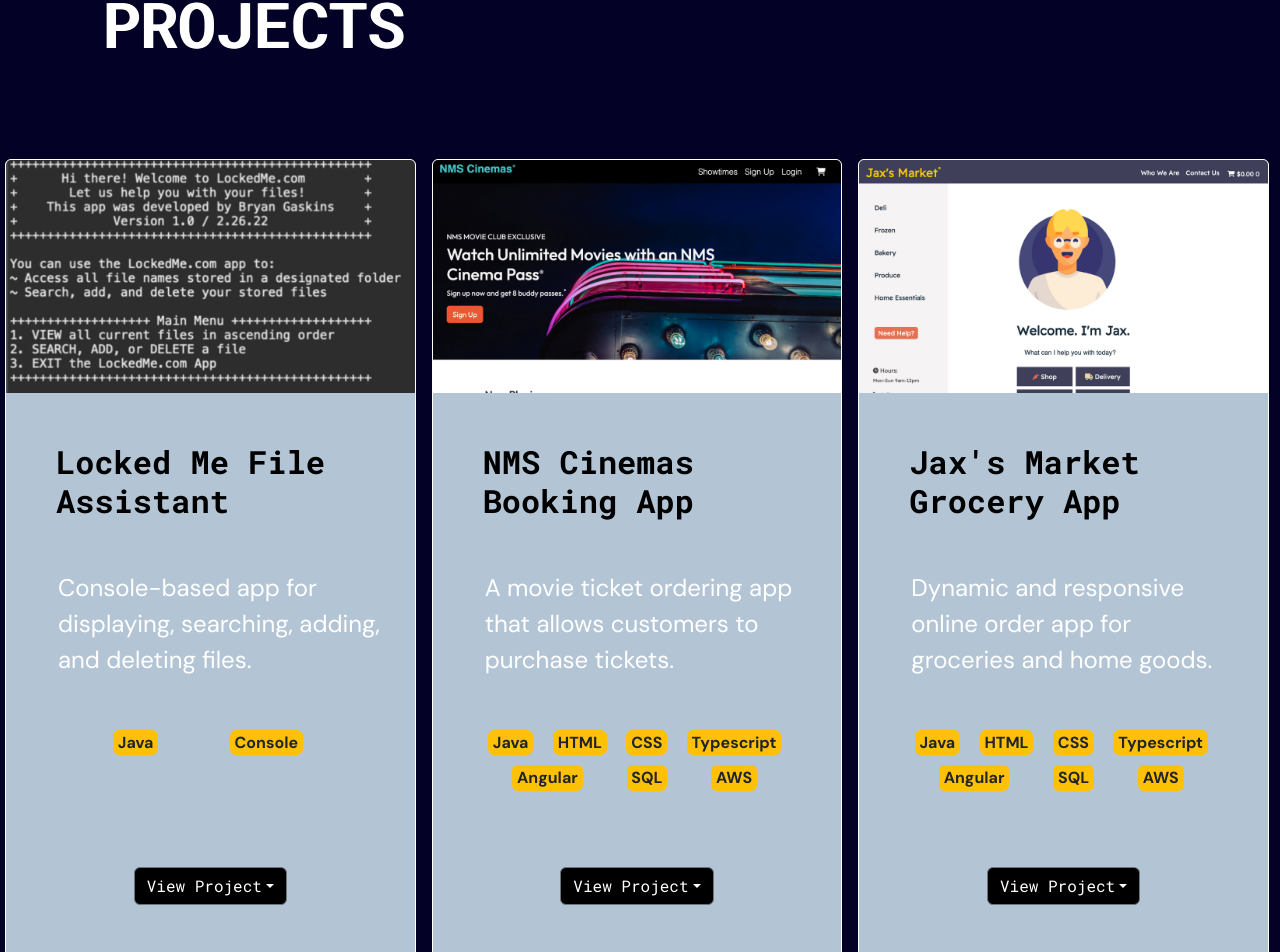
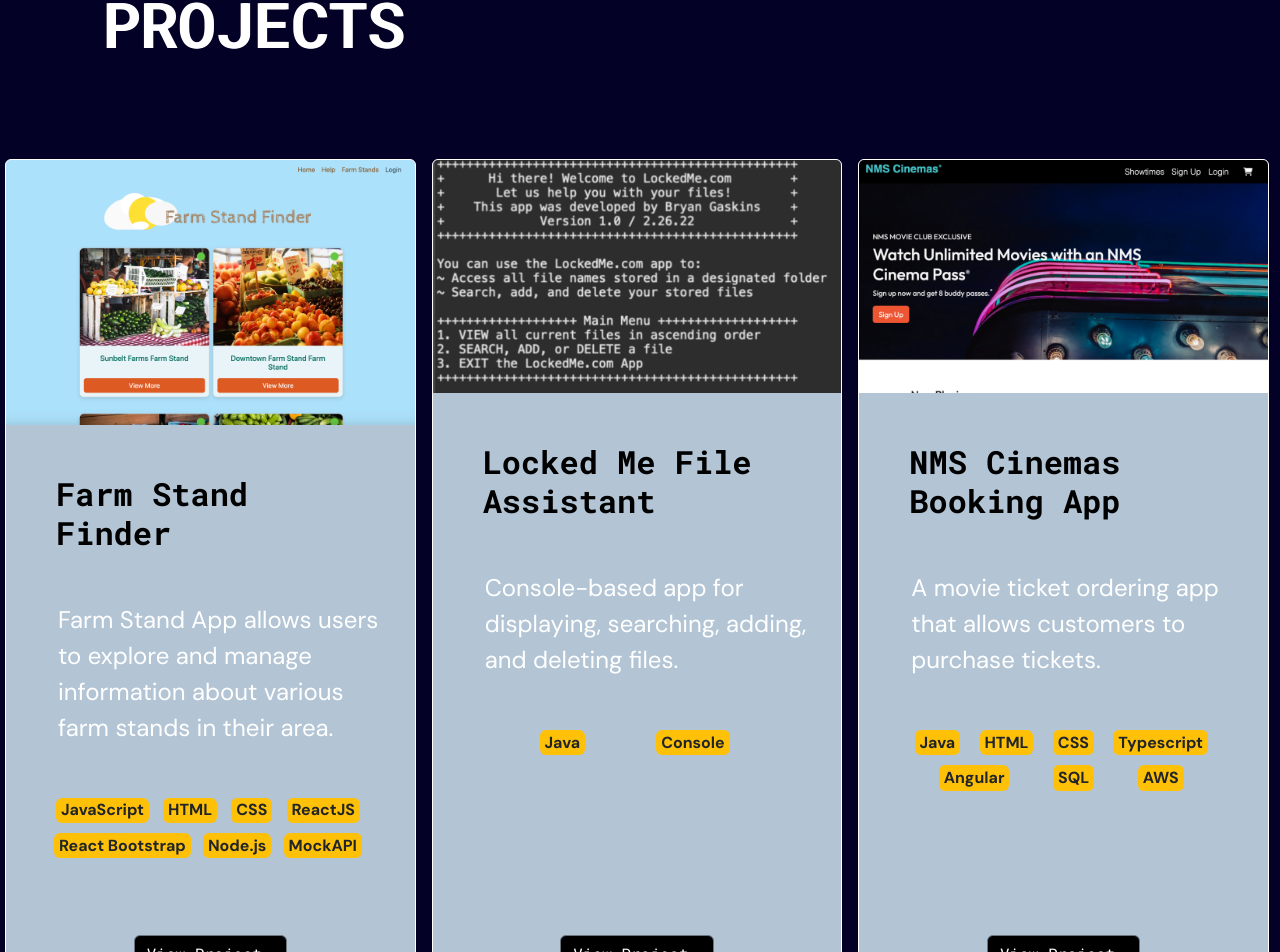
Before and after one commit to bgaskins/web_portfolio, a React (Create React App) app: page / in a window 1280 px wide. Shown: the part 1495-2447 px from the top of the page. Built offline with nearby package versions, Linux system fonts and the light colour scheme.

Commit message:
added new project

```diff
--- a/src/components/Projects/Projects.js
+++ b/src/components/Projects/Projects.js
@@ -1,35 +1,79 @@
 import React, { Component } from "react";
-import './Projects.css';
+import "./Projects.css";
 
 class Projects extends Component {
   render() {
     return (
-
-        <div className="container-fluid">
+      <div className="container-fluid">
         <div className="projects">
           <h3 id="project-header">PROJECTS</h3>
           <div className="row">
-
             {/* Card 1 */}
             <div className="col-sm-4 p-2">
               <div className="card h-100">
-                <img src="./assets/lockedme.png" className="card-img-top" alt="Locked Me" />
-                <div className="card-body d-flex flex-column" id="bubble-background">
-                  <h5 className="card-title">Locked Me File Assistant</h5>
-                  <p className="card-text">Console-based app for displaying, searching, adding, and deleting files.</p>
+                <img
+                  src="./assets/FarmStandFinder.png"
+                  className="card-img-top"
+                  alt="Jax's Market"
+                />
+                <div
+                  className="card-body d-flex flex-column"
+                  id="bubble-background"
+                >
+                  <h5 className="card-title">Farm Stand Finder</h5>
+                  <p className="card-text">
+                    Farm Stand App allows users to explore and manage
+                    information about various farm stands in their area.
+                  </p>
                   <ul className="list-group list-group-flush">
                     <li className="list-group-item" id="bubbles">
-                      <span className="badge bg-warning text-dark">Java</span>
-                      <span className="badge bg-warning text-dark">Console</span>
+                      <span className="badge bg-warning text-dark">
+                        JavaScript
+                      </span>
+                      <span className="badge bg-warning text-dark">HTML</span>
+                      <span className="badge bg-warning text-dark">CSS</span>
+                      <span className="badge bg-warning text-dark">
+                        ReactJS
+                      </span>
+                      <span className="badge bg-warning text-dark">
+                        React Bootstrap
+                      </span>
+                      <span className="badge bg-warning text-dark">
+                        Node.js
+                      </span>
+                      <span className="badge bg-warning text-dark">
+                        MockAPI
+                      </span>
                     </li>
                   </ul>
                   <div className="card-buttons mt-auto">
                     <div className="dropdown">
-                      <button className="btn btn-secondary dropdown-toggle" type="button" id="dropdownMenuButton" data-bs-toggle="dropdown" aria-haspopup="true" aria-expanded="false">
+                      <button
+                        className="btn btn-secondary dropdown-toggle"
+                        type="button"
+                        id="dropdownMenuButton"
+                        data-bs-toggle="dropdown"
+                        aria-haspopup="true"
+                        aria-expanded="false"
+                      >
                         View Project
                       </button>
-                      <div className="dropdown-menu" aria-labelledby="dropdownMenuButton">
-                        <a className="dropdown-item" href="https://github.com/bgaskins/locked_me">Backend</a>
+                      <div
+                        className="dropdown-menu"
+                        aria-labelledby="dropdownMenuButton"
+                      >
+                        <a
+                          className="dropdown-item"
+                          href="https://farm-stand-finder.vercel.app"
+                        >
+                          Live Demo
+                        </a>
+                        <a
+                          className="dropdown-item"
+                          href="https://github.com/bgaskins/final_proj_unit_sixteen"
+                        >
+                          GitHub
+                        </a>
                       </div>
                     </div>
                   </div>
@@ -40,29 +84,50 @@
             {/* Card 2 */}
             <div className="col-sm-4 p-2">
               <div className="card h-100">
-                <img src="./assets/nms-preview.png" className="card-img-top" alt="NMS Cinemas" />
-                <div className="card-body d-flex flex-column" id="bubble-background">
-                  <h5 className="card-title">NMS Cinemas Booking App</h5>
-                  <p className="card-text">A movie ticket ordering app that allows customers to purchase tickets.</p>
-                  <ul className="list-group list-group-flush h-80">
+                <img
+                  src="./assets/lockedme.png"
+                  className="card-img-top"
+                  alt="Locked Me"
+                />
+                <div
+                  className="card-body d-flex flex-column"
+                  id="bubble-background"
+                >
+                  <h5 className="card-title">Locked Me File Assistant</h5>
+                  <p className="card-text">
+                    Console-based app for displaying, searching, adding, and
+                    deleting files.
+                  </p>
+                  <ul className="list-group list-group-flush">
                     <li className="list-group-item" id="bubbles">
                       <span className="badge bg-warning text-dark">Java</span>
-                      <span className="badge bg-warning text-dark">HTML</span>
-                      <span className="badge bg-warning text-dark">CSS</span>
-                      <span className="badge bg-warning text-dark">Typescript</span>
-                      <span className="badge bg-warning text-dark">Angular</span>
-                      <span className="badge bg-warning text-dark">SQL</span>
-                      <span className="badge bg-warning text-dark">AWS</span>
+                      <span className="badge bg-warning text-dark">
+                        Console
+                      </span>
                     </li>
                   </ul>
                   <div className="card-buttons mt-auto">
                     <div className="dropdown">
-                      <button className="btn btn-secondary dropdown-toggle" type="button" id="dropdownMenuButton" data-bs-toggle="dropdown" aria-haspopup="true" aria-expanded="false">
+                      <button
+                        className="btn btn-secondary dropdown-toggle"
+                        type="button"
+                        id="dropdownMenuButton"
+                        data-bs-toggle="dropdown"
+                        aria-haspopup="true"
+                        aria-expanded="false"
+                      >
                         View Project
                       </button>
-                      <div className="dropdown-menu" aria-labelledby="dropdownMenuButton">
-                        <a className="dropdown-item" href="https://github.com/bgaskins/nms_cinemas_frontend">Frontend</a>
-                        <a className="dropdown-item" href="https://github.com/bgaskins/nms_cinemas_backend">Backend</a>
+                      <div
+                        className="dropdown-menu"
+                        aria-labelledby="dropdownMenuButton"
+                      >
+                        <a
+                          className="dropdown-item"
+                          href="https://github.com/bgaskins/locked_me"
+                        >
+                          Backend
+                        </a>
                       </div>
                     </div>
                   </div>
@@ -73,29 +138,63 @@
             {/* Card 3 */}
             <div className="col-sm-4 p-2">
               <div className="card h-100">
-                <img src="./assets/jaxs-preview.png" className="card-img-top" alt="Jax's Market" />
-                <div className="card-body d-flex flex-column" id="bubble-background">
-                  <h5 className="card-title">Jax's Market Grocery App</h5>
-                  <p className="card-text">Dynamic and responsive online order app for groceries and home goods.</p>
-                  <ul className="list-group list-group-flush">
+                <img
+                  src="./assets/nms-preview.png"
+                  className="card-img-top"
+                  alt="NMS Cinemas"
+                />
+                <div
+                  className="card-body d-flex flex-column"
+                  id="bubble-background"
+                >
+                  <h5 className="card-title">NMS Cinemas Booking App</h5>
+                  <p className="card-text">
+                    A movie ticket ordering app that allows customers to
+                    purchase tickets.
+                  </p>
+                  <ul className="list-group list-group-flush h-80">
                     <li className="list-group-item" id="bubbles">
                       <span className="badge bg-warning text-dark">Java</span>
                       <span className="badge bg-warning text-dark">HTML</span>
                       <span className="badge bg-warning text-dark">CSS</span>
-                      <span className="badge bg-warning text-dark">Typescript</span>
-                      <span className="badge bg-warning text-dark">Angular</span>
+                      <span className="badge bg-warning text-dark">
+                        Typescript
+                      </span>
+                      <span className="badge bg-warning text-dark">
+                        Angular
+                      </span>
                       <span className="badge bg-warning text-dark">SQL</span>
                       <span className="badge bg-warning text-dark">AWS</span>
                     </li>
                   </ul>
                   <div className="card-buttons mt-auto">
                     <div className="dropdown">
-                      <button className="btn btn-secondary dropdown-toggle" type="button" id="dropdownMenuButton" data-bs-toggle="dropdown" aria-haspopup="true" aria-expanded="false">
+                      <button
+                        className="btn btn-secondary dropdown-toggle"
+                        type="button"
+                        id="dropdownMenuButton"
+                        data-bs-toggle="dropdown"
+                        aria-haspopup="true"
+                        aria-expanded="false"
+                      >
                         View Project
                       </button>
-                      <div className="dropdown-menu" aria-labelledby="dropdownMenuButton">
-                        <a className="dropdown-item" href="https://github.com/bgaskins/jaxs_market_frontend">Frontend</a>
-                        <a className="dropdown-item" href="https://github.com/bgaskins/jaxs_market_backend">Backend</a>
+                      <div
+                        className="dropdown-menu"
+                        aria-labelledby="dropdownMenuButton"
+                      >
+                        <a
+                          className="dropdown-item"
+                          href="https://github.com/bgaskins/nms_cinemas_frontend"
+                        >
+                          Frontend
+                        </a>
+                        <a
+                          className="dropdown-item"
+                          href="https://github.com/bgaskins/nms_cinemas_backend"
+                        >
+                          Backend
+                        </a>
                       </div>
                     </div>
                   </div>
@@ -103,6 +202,72 @@
               </div>
             </div>
 
+            {/* Card 4 */}
+            <div className="col-sm-4 p-2">
+              <div className="card h-100">
+                <img
+                  src="./assets/jaxs-preview.png"
+                  className="card-img-top"
+                  alt="Jax's Market"
+                />
+                <div
+                  className="card-body d-flex flex-column"
+                  id="bubble-background"
+                >
+                  <h5 className="card-title">Jax's Market Grocery App</h5>
+                  <p className="card-text">
+                    Dynamic and responsive online order app for groceries and
+                    home goods.
+                  </p>
+                  <ul className="list-group list-group-flush">
+                    <li className="list-group-item" id="bubbles">
+                      <span className="badge bg-warning text-dark">Java</span>
+                      <span className="badge bg-warning text-dark">HTML</span>
+                      <span className="badge bg-warning text-dark">CSS</span>
+                      <span className="badge bg-warning text-dark">
+                        Typescript
+                      </span>
+                      <span className="badge bg-warning text-dark">
+                        Angular
+                      </span>
+                      <span className="badge bg-warning text-dark">SQL</span>
+                      <span className="badge bg-warning text-dark">AWS</span>
+                    </li>
+                  </ul>
+                  <div className="card-buttons mt-auto">
+                    <div className="dropdown">
+                      <button
+                        className="btn btn-secondary dropdown-toggle"
+                        type="button"
+                        id="dropdownMenuButton"
+                        data-bs-toggle="dropdown"
+                        aria-haspopup="true"
+                        aria-expanded="false"
+                      >
+                        View Project
+                      </button>
+                      <div
+                        className="dropdown-menu"
+                        aria-labelledby="dropdownMenuButton"
+                      >
+                        <a
+                          className="dropdown-item"
+                          href="https://github.com/bgaskins/jaxs_market_frontend"
+                        >
+                          Frontend
+                        </a>
+                        <a
+                          className="dropdown-item"
+                          href="https://github.com/bgaskins/jaxs_market_backend"
+                        >
+                          Backend
+                        </a>
+                      </div>
+                    </div>
+                  </div>
+                </div>
+              </div>
+            </div>
           </div>
         </div>
       </div>
```
Also changed, not shown: public/assets/FarmStandFinder.png (added).
